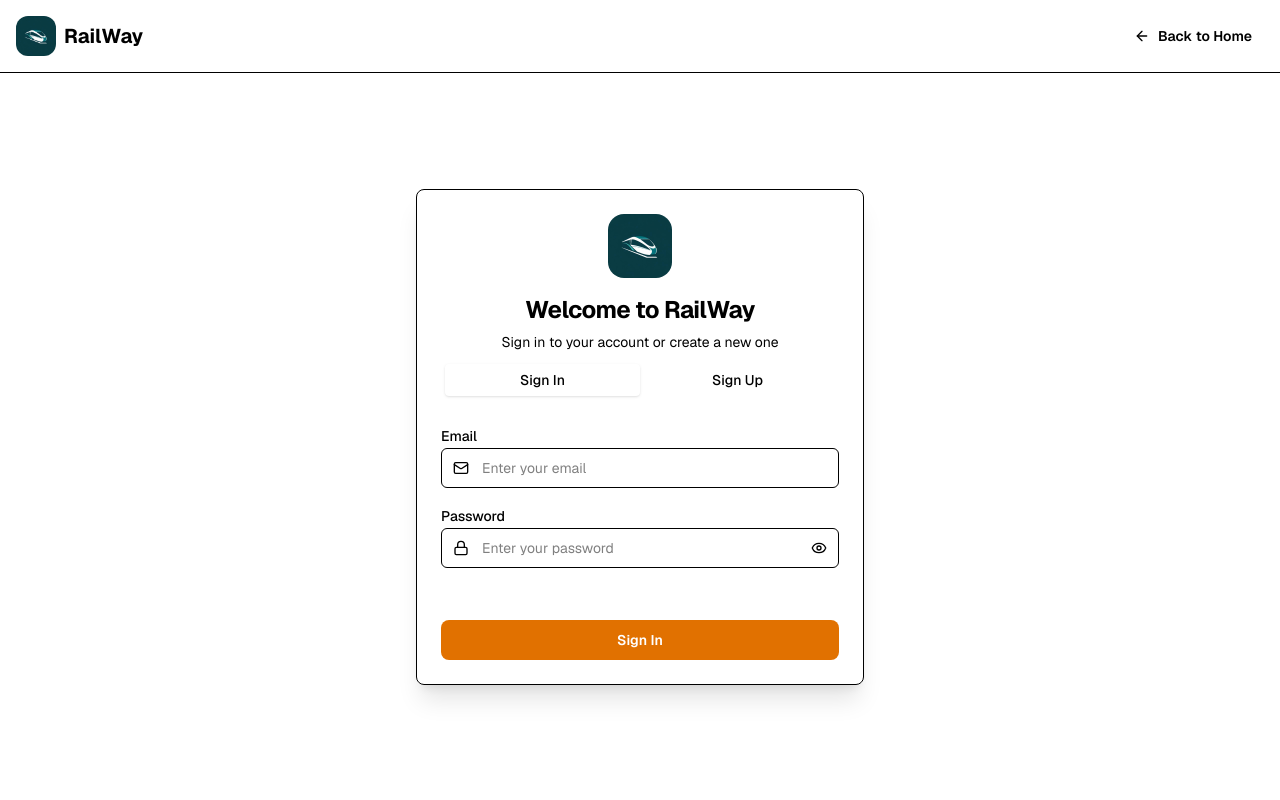
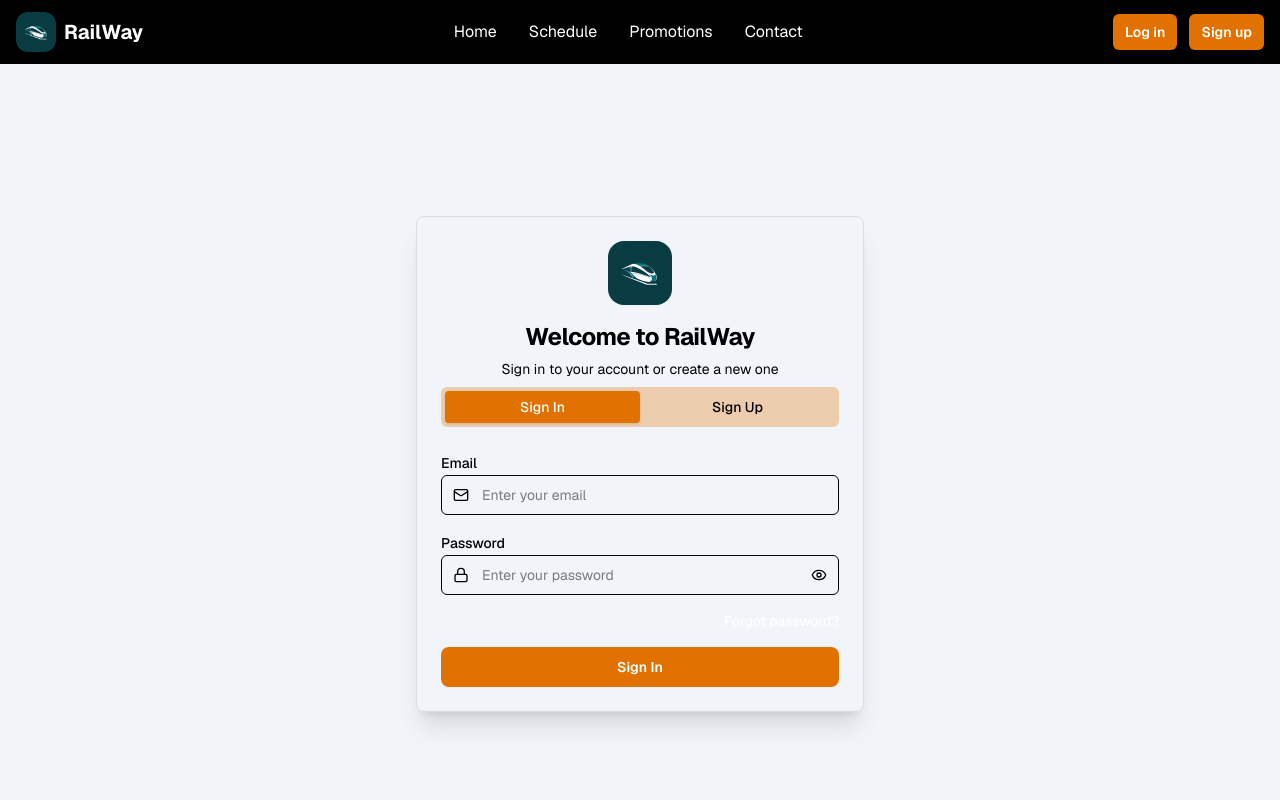
Before and after one commit to rafiaaaaa/train-ticket-system, a Next.js app in the folder apps/web/: page /auth in a window 1280 px wide. Shown: the top 800 px of the page. Built offline with nearby package versions, Linux system fonts and the light colour scheme.

Commit message:
fix: styling sign in page

```diff
--- a/apps/web/src/app/auth/page.tsx
+++ b/apps/web/src/app/(main)/auth/page.tsx
@@ -15,6 +15,7 @@ import { Tabs, TabsContent, TabsList, TabsTrigger } from "@/components/ui/tabs";
 import { ArrowLeft, Mail, Lock, User, Eye, EyeOff } from "lucide-react";
 import Link from "next/link";
 import Image from "next/image";
+import { Section } from "@/components/ui/section";
 
 export default function Auth() {
   const [showPassword, setShowPassword] = useState(false);
@@ -23,17 +24,9 @@ export default function Auth() {
   const handleSignIn = (e: React.FormEvent) => {
     e.preventDefault();
     setIsLoading(true);
-    // Simulate loading
     setTimeout(() => setIsLoading(false), 1500);
   };
 
-  /*************  ✨ Windsurf Command ⭐  *************/
-  /**
-   * Handle sign up form submission
-   * Simulate loading for 1.5 seconds
-   * @param {React.FormEvent} e - Form event
-   */
-  /*******  c5fa09b0-1c79-4ad3-89f6-6516a4e022f0  *******/
   const handleSignUp = (e: React.FormEvent) => {
     e.preventDefault();
     setIsLoading(true);
@@ -42,32 +35,10 @@ export default function Auth() {
   };
 
   return (
-    <div className="min-h-screen bg-background flex flex-col">
-      {/* Header */}
-      <header className="p-4 border-b border-border">
-        <div className="container mx-auto flex items-center justify-between">
-          <Link href="/" className="flex items-center gap-2 group">
-            <Image
-              src="/assets/railway-logo.png"
-              alt="RailWay Logo"
-              width={24}
-              height={24}
-              className="h-10 w-10 rounded-xl object-cover transition-transform group-hover:scale-105"
-            />
-            <span className="text-xl font-bold text-foreground">RailWay</span>
-          </Link>
-          <Link href="/">
-            <Button variant="ghost" size="sm" className="gap-2">
-              <ArrowLeft className="h-4 w-4" />
-              Back to Home
-            </Button>
-          </Link>
-        </div>
-      </header>
-
+    <>
       {/* Main Content */}
-      <main className="flex-1 flex items-center justify-center p-4">
-        <Card className="w-full max-w-md border-border/50 shadow-xl">
+      <Section className="flex flex-1 items-center justify-center p-4">
+        <Card className="w-full max-w-md shadow-xl">
           <CardHeader className="text-center pb-2">
             <div className="flex justify-center mb-4">
               <Image
@@ -219,14 +190,14 @@ export default function Auth() {
                     By signing up, you agree to our{" "}
                     <button
                       type="button"
-                      className="text-primary hover:underline"
+                      className="text-bg-primary hover:underline"
                     >
                       Terms of Service
                     </button>{" "}
                     and{" "}
                     <button
                       type="button"
-                      className="text-primary hover:underline"
+                      className="text-bg-primary hover:underline"
                     >
                       Privacy Policy
                     </button>
@@ -236,7 +207,7 @@ export default function Auth() {
             </Tabs>
           </CardContent>
         </Card>
-      </main>
-    </div>
+      </Section>
+    </>
   );
 }
--- a/apps/web/src/app/(main)/layout.tsx
+++ b/apps/web/src/app/(main)/layout.tsx
@@ -13,7 +13,9 @@ export default function RootLayout({
       >
         <Navbar />
       </header>
-      <main className="min-h-screen bg-slate-100">{children}</main>
+      <main className="min-h-screen bg-slate-100 flex flex-col">
+        {children}
+      </main>
       <Footer />
     </>
   );
--- a/apps/web/src/components/Navbar.tsx
+++ b/apps/web/src/components/Navbar.tsx
@@ -58,12 +58,16 @@ export function Navbar() {
 
           {/* Desktop Auth Buttons */}
           <div className="hidden md:flex items-center gap-3">
+            <Link href={`/auth`}>
               <Button variant="default" size="sm">
                 Log in
               </Button>
+            </Link>
+            <Link href={`/auth`}>
               <Button variant="default" size="sm">
                 Sign up
               </Button>
+            </Link>
           </div>
 
           {/* Mobile Menu Button */}
--- a/apps/web/src/components/ui/card.tsx
+++ b/apps/web/src/components/ui/card.tsx
@@ -9,7 +9,7 @@ const Card = React.forwardRef<
   <div
     ref={ref}
     className={cn(
-      "rounded-lg border bg-card text-card-foreground shadow-sm",
+      "rounded-lg border border-secondary/10 bg-card text-card-foreground shadow-md",
       className
     )}
     {...props}
--- a/apps/web/src/components/ui/tabs.tsx
+++ b/apps/web/src/components/ui/tabs.tsx
@@ -12,7 +12,7 @@ const TabsList = React.forwardRef<
   <TabsPrimitive.List
     ref={ref}
     className={cn(
-      "inline-flex h-10 items-center justify-center rounded-md bg-muted p-1 text-muted-foreground",
+      "inline-flex h-10 items-center justify-center rounded-md bg-bg-primary/30 p-1 text-muted-foreground",
       className
     )}
     {...props}
@@ -27,7 +27,7 @@ const TabsTrigger = React.forwardRef<
   <TabsPrimitive.Trigger
     ref={ref}
     className={cn(
-      "inline-flex items-center justify-center whitespace-nowrap rounded-sm px-3 py-1.5 text-sm font-medium ring-offset-background transition-all data-[state=active]:bg-background data-[state=active]:text-foreground data-[state=active]:shadow-sm focus-visible:outline-none focus-visible:ring-2 focus-visible:ring-ring focus-visible:ring-offset-2 disabled:pointer-events-none disabled:opacity-50",
+      "inline-flex items-center justify-center whitespace-nowrap rounded-sm px-3 py-1.5 text-sm font-medium ring-offset-background transition-all data-[state=active]:bg-bg-primary data-[state=active]:text-primary data-[state=active]:shadow-sm focus-visible:outline-none focus-visible:ring-2 focus-visible:ring-ring focus-visible:ring-offset-2 disabled:pointer-events-none disabled:opacity-50",
       className
     )}
     {...props}
```
Lines whose indentation alone changed are shown as unchanged.
